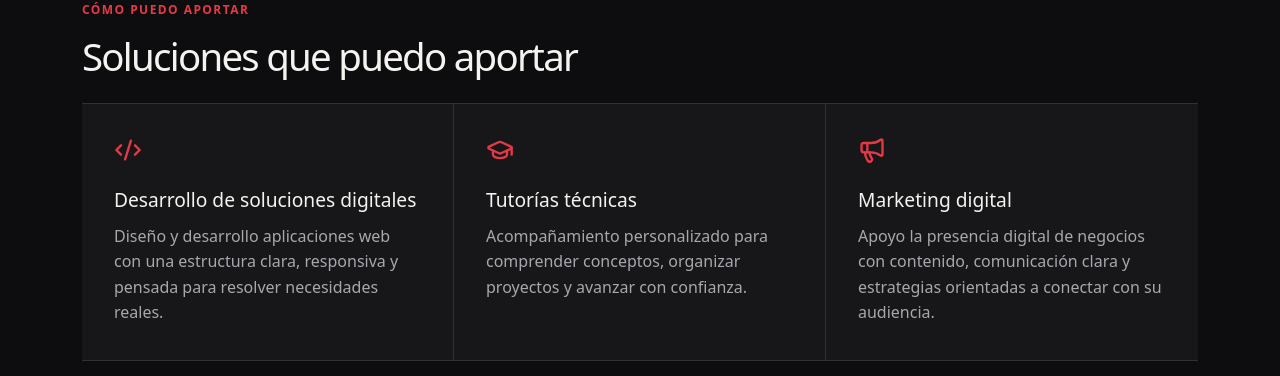
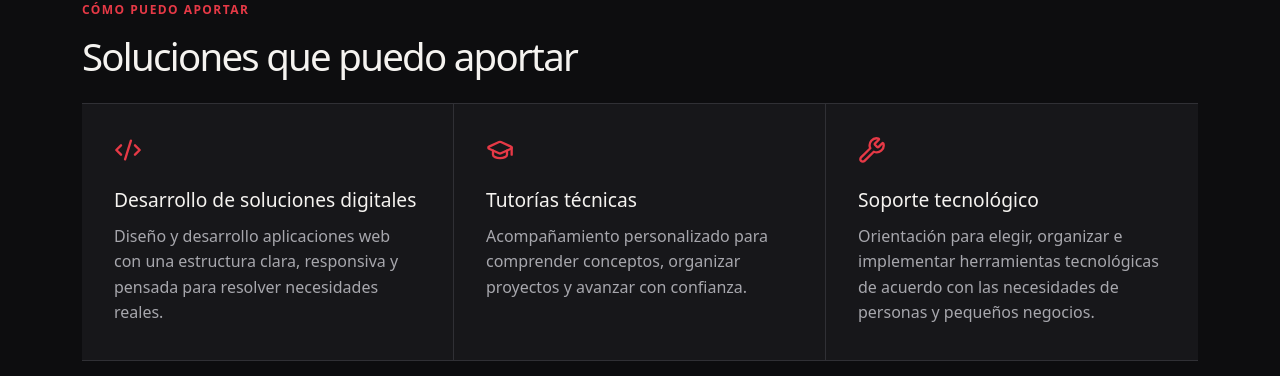
Before and after one commit to juliandrojas/pagina_personal_vercel, a React (Vite) app: page / in a window 1280 px wide. Shown: the part 1574-1950 px from the top of the page. Built offline with nearby package versions, Linux system fonts and the light colour scheme.

Commit message:
feat(services): add technology support offering

```diff
--- a/src/pages/Home.jsx
+++ b/src/pages/Home.jsx
@@ -4,7 +4,7 @@ import Hero from "../components/Hero";
 import Title from "../components/Title";
 import CONTACT, { WHATSAPP_URL } from "../utils/contact.js";
 import { galleryProjectsImages } from "../data/gallery.js";
-import { ArrowUpRight, BookOpen, Code2, GraduationCap, Handshake, Lightbulb, Megaphone, MessageCircle, Rocket } from "lucide-react";
+import { ArrowUpRight, BookOpen, Code2, GraduationCap, Handshake, Lightbulb, MessageCircle, Rocket, Wrench } from "lucide-react";
 
 export default function Home() {
   return (
@@ -131,9 +131,9 @@ export default function Home() {
               <p>Acompañamiento personalizado para comprender conceptos, organizar proyectos y avanzar con confianza.</p>
             </article>
             <article className="service-item">
-              <Megaphone className="service-icon" aria-hidden="true" size={28} />
-              <h3>Marketing digital</h3>
-              <p>Apoyo la presencia digital de negocios con contenido, comunicación clara y estrategias orientadas a conectar con su audiencia.</p>
+              <Wrench className="service-icon" aria-hidden="true" size={28} />
+              <h3>Soporte tecnológico</h3>
+              <p>Orientación para elegir, organizar e implementar herramientas tecnológicas de acuerdo con las necesidades de personas y pequeños negocios.</p>
             </article>
           </div>
         </section>
```
